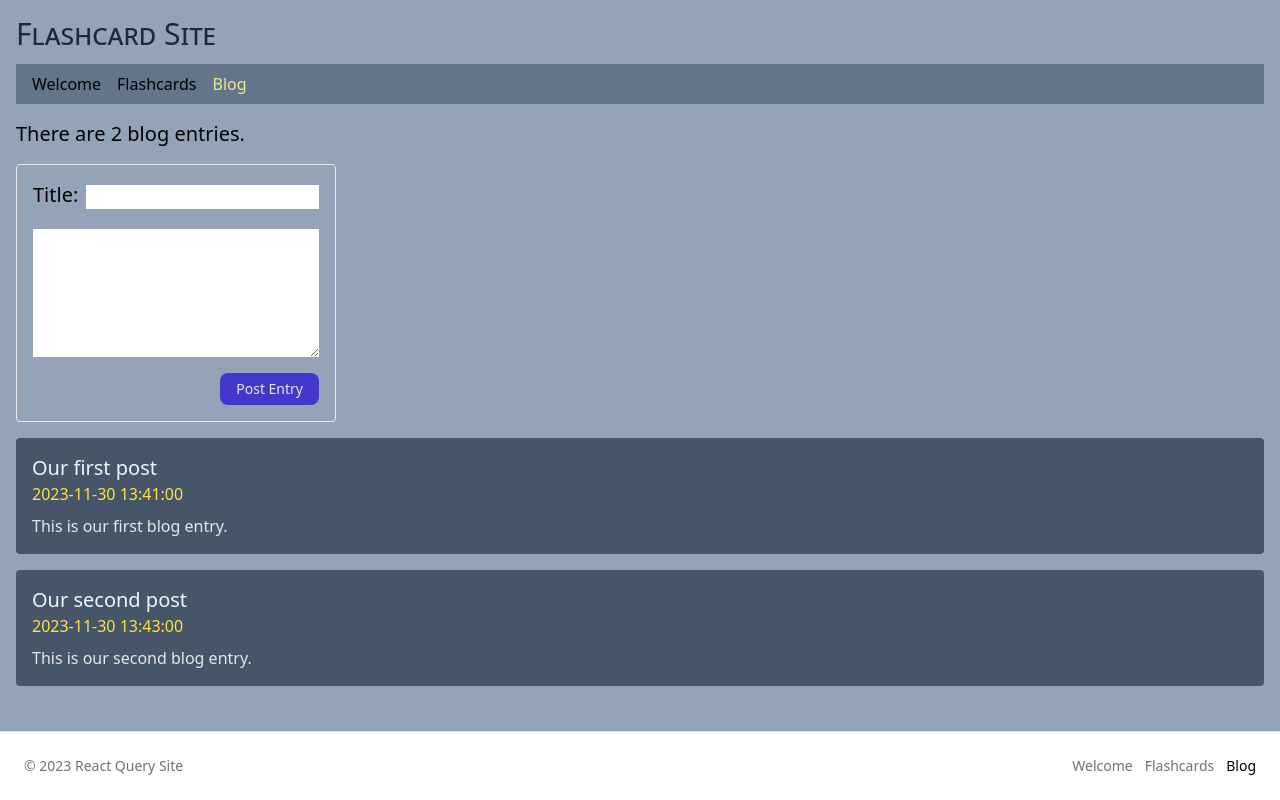
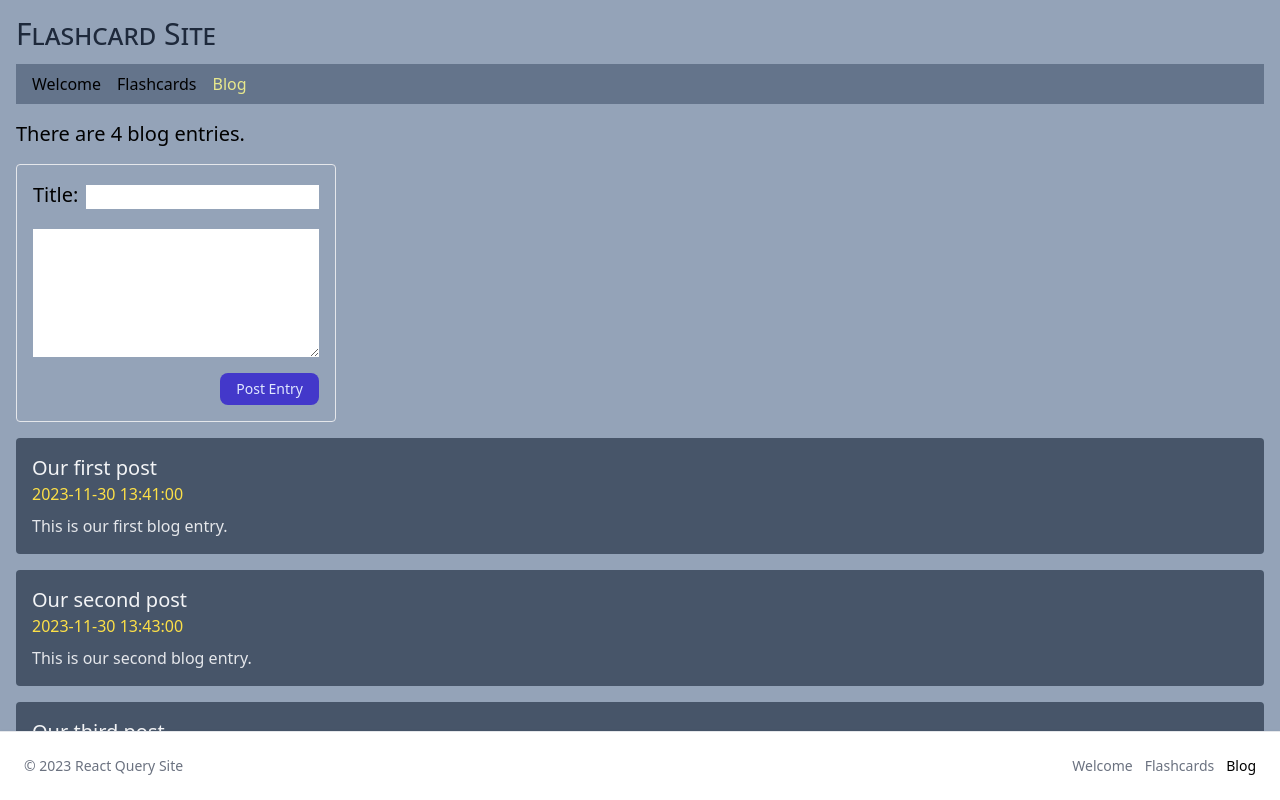
Before and after one commit to edwardtanguay/et412-react-query-flashcard-site, a React (Vite) app: page /blog in a window 1280 px wide. Shown: the top 800 px of the page. Built offline with nearby package versions, Linux system fonts and the light colour scheme; data requests are answered from the project's data file.

Commit message:
add works

```diff
--- a/backend/data/db.json
+++ b/backend/data/db.json
@@ -38,6 +38,18 @@
       "when": "2023-11-30 13:43:00",
       "title": "Our second post",
       "body": "This is our second blog entry."
+    },
+    {
+      "when": "2023-11-30 14:59:39",
+      "title": "Our third post",
+      "body": "This is #3.",
+      "id": 3
+    },
+    {
+      "when": "2023-11-30 15:09:32",
+      "title": "Our fourth post",
+      "body": "This is our 4th post.",
+      "id": 4
     }
   ]
 }
--- a/src/AppContext.tsx
+++ b/src/AppContext.tsx
@@ -2,10 +2,12 @@ import { useState, useEffect } from "react";
 import { createContext } from "react";
 import axios from "axios";
 import { IBlogItem } from "./interfaces";
-import * as config from './config';
+import * as config from "./config";
+import * as tools from "./tools";
 
 interface IAppContext {
-	blogItems: IBlogItem[]
+	blogItems: IBlogItem[];
+	handleAddBlogItem: (e: React.FormEvent<HTMLFormElement>) => void;
 }
 
 interface IAppProvider {
@@ -21,15 +23,57 @@ export const AppProvider: React.FC<IAppProvider> = ({ children }) => {
 		(async () => {
 			const response = await axios.get(`${config.backendUrl}/blog-items`);
 			const _blogItems = response.data;
-			console.log('blogitesm', _blogItems);
 			setBlogItems(_blogItems);
 		})();
 	}, []);
 
+	const handleAddBlogItem = (e: React.FormEvent<HTMLFormElement>) => {
+		(async () => {
+			e.preventDefault();
+			const form = e.target as HTMLFormElement;
+			const data = Object.fromEntries(
+				new FormData(e.target as HTMLFormElement)
+			);
+			const blogItem = {
+				when: tools.getCurrentDateTimeAsIso(),
+				title: String(data.title),
+				body: String(data.body),
+			};
+			try {
+				const headers = {
+					"Access-Control-Allow-Origin": "*",
+					"Content-Type": "application/json",
+				};
+
+				const response = await axios.post(
+					`${config.backendUrl}/blog-items`,
+					blogItem,
+					{
+						headers,
+					}
+				);
+
+				if (response.status === 201) {
+					console.log("blog item added: " + blogItem.title);
+					const newBlogItem = response.data;
+					const _blogItems = structuredClone(blogItems);
+					_blogItems.push(newBlogItem);
+					setBlogItems(_blogItems);
+				} else {
+					console.log("error: status " + response.status);
+				}
+			} catch (e) {
+				console.log("blog item add: error unknown");
+			}
+			form.reset();
+		})();
+	};
+
 	return (
 		<AppContext.Provider
 			value={{
-				blogItems
+				blogItems,
+				handleAddBlogItem,
 			}}
 		>
 			{children}
--- a/src/pages/PageBlog.tsx
+++ b/src/pages/PageBlog.tsx
@@ -2,14 +2,15 @@ import { useContext } from "react";
 import { AppContext } from "../AppContext";
 
 export const PageBlog = () => {
-	const { blogItems } = useContext(AppContext);
+	const { blogItems, handleAddBlogItem } = useContext(AppContext);
+
 	return (
 		<>
 			<h2 className="text-xl mb-4">
 				There are {blogItems.length} blog entries.
 			</h2>
 
-			<form className="mt border p-4 rounded w-80 mb-4 pb-0">
+			<form onSubmit={handleAddBlogItem} className="mt border p-4 rounded w-80 mb-4 pb-0">
 				<div className="mb-4 flex gap-2 items-center">
 					<label htmlFor="title" className="text-xl pb-1">
 						Title:
@@ -22,7 +23,7 @@ export const PageBlog = () => {
 					/>
 				</div>
 				<div className="mb-4 flex gap-2 items-center">
-					<textarea className="w-full h-32"></textarea>
+					<textarea name="body" className="w-full h-32"></textarea>
 				</div>
 				<div className="flex justify-end">
 					<button className="mb-4">Post Entry</button>
--- a/src/tools.ts
+++ b/src/tools.ts
@@ -1,3 +1,19 @@
 export const wait = (milliseconds: number) => {
 	return new Promise((resolve) => setTimeout(resolve, milliseconds));
 };
+
+export const getCurrentDateTimeAsIso = () => {
+	const now = new Date();
+
+	const year = now.getFullYear();
+	const month = String(now.getMonth() + 1).padStart(2, "0");
+	const day = String(now.getDate()).padStart(2, "0");
+
+	const hours = String(now.getHours()).padStart(2, "0");
+	const minutes = String(now.getMinutes()).padStart(2, "0");
+	const seconds = String(now.getSeconds()).padStart(2, "0");
+
+	const formattedDateTime = `${year}-${month}-${day} ${hours}:${minutes}:${seconds}`;
+
+	return formattedDateTime;
+};
```
Also changed, not shown: dev/notes.txt.
